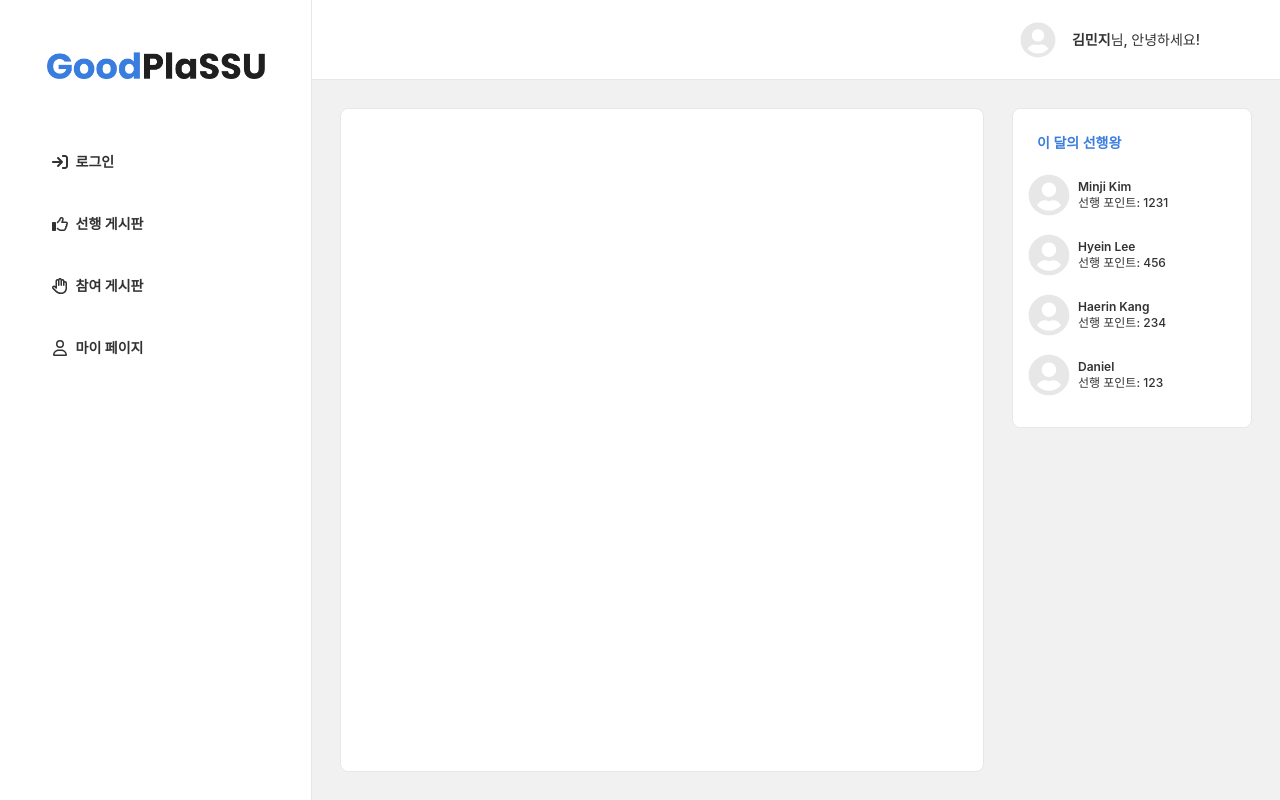
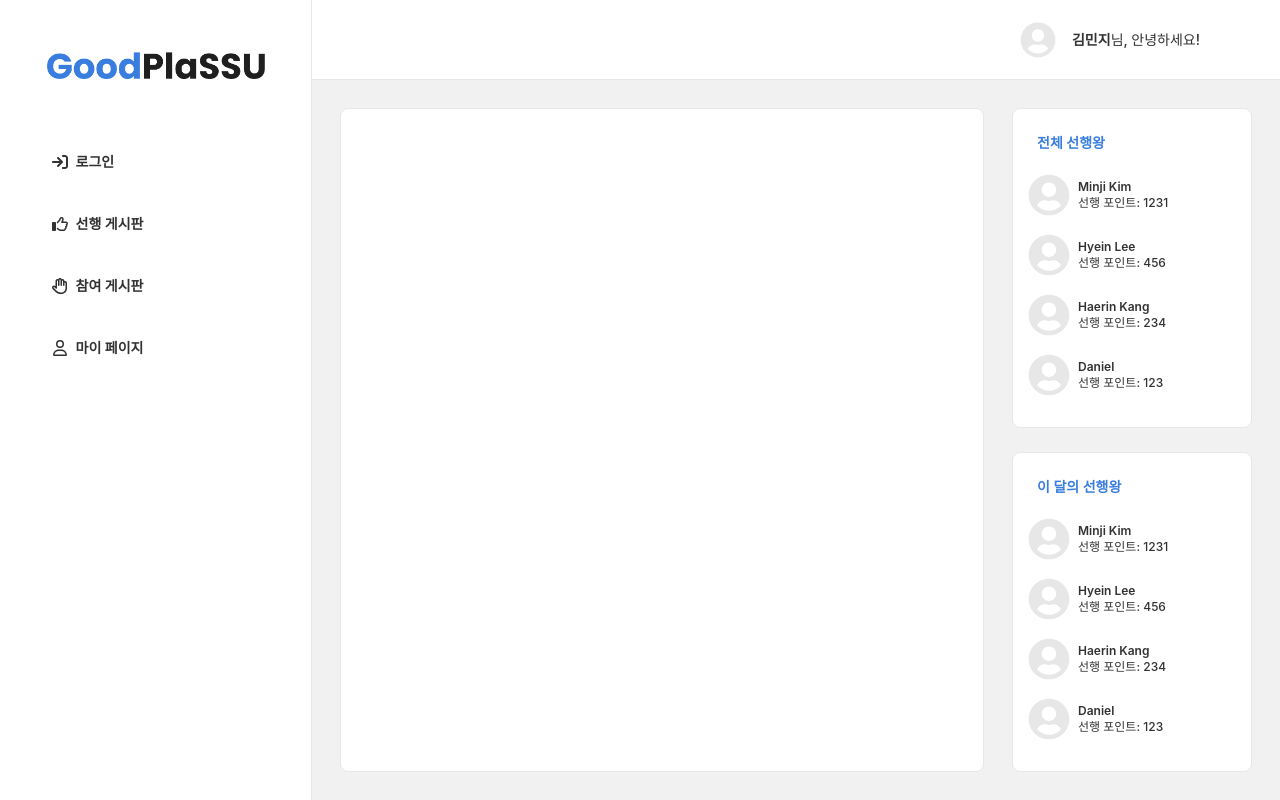
Before and after one commit to GoodPlaSSU/GoodPlaSSU-Frontend-2, a React (Create React App) app: page /mypage in a window 1280 px wide. Built offline with nearby package versions, Linux system fonts and the light colour scheme; no server answers.

Commit message:
✨ feat(topuser): 전체 선행왕 컴포넌트 생성
topuser -> totaltopuser, monthtopuser 생성

```diff
--- a/src/App.tsx
+++ b/src/App.tsx
@@ -1,9 +1,10 @@
 import "./App.css";
 import Header from "./components/Header/Header";
 import UserHeader from "./components/Common/UserHeader";
-import TopUser from "./components/Common/TopUser";
+import TotalTopUser from "./components/Common/TotalTopUser";
 import { QueryClient, QueryClientProvider } from "@tanstack/react-query";
 import PageRoute from "./components/Common/PageRoute";
+import MonthTopUser from "./components/Common/MonthTopUser";
 
 function App() {
     const queryClient = new QueryClient();
@@ -20,7 +21,10 @@ function App() {
                             <div className="h-[calc(100vh-136px)] mb-7 mx-7 overflow-scroll rounded-lg border-[1px] bg-white flex-grow">
                                 <PageRoute />
                             </div>
-                            <TopUser />
+                            <div className="flex flex-col gap-6">
+                                <TotalTopUser />
+                                <MonthTopUser />
+                            </div>
                         </div>
                     </div>
                 </div>
--- /dev/null
+++ b/src/api/TopUser.ts
@@ -0,0 +1,13 @@
+import { axiosInstance } from ".";
+
+export const getTotalTopUser = async (id: string) => {
+    const response = await axiosInstance.get(`/boards/${id}`);
+    console.log(response.data.data);
+    return response.data.data;
+};
+
+export const getMonthTopUser = async (id: string) => {
+    const response = await axiosInstance.get(`/boards/${id}`);
+    console.log(response.data.data);
+    return response.data.data;
+};
--- /dev/null
+++ b/src/components/Common/CommentWrite.tsx
@@ -0,0 +1,12 @@
+const CommentWrite = () => {
+    return (
+        <div className="h-6">
+            <textarea></textarea>
+        </div>
+    );
+
+}
+
+
+
+export default CommentWrite
--- /dev/null
+++ b/src/components/Common/MonthTopUser.tsx
@@ -0,0 +1,23 @@
+import UserPointProfile, { UserPointInfo } from "./UserPointProfile";
+
+const example: UserPointInfo[] = [
+    { name: "Minji Kim", point: 1231, profile: "" },
+    { name: "Hyein Lee", point: 456, profile: "" },
+    { name: "Haerin Kang", point: 234, profile: "" },
+    { name: "Daniel", point: 123, profile: "" },
+];
+
+const MonthTopUser = () => {
+    return (
+        <div className="w-60 h-80 mr-7 bg-white border-[1px] rounded-lg">
+            <div className="mt-6 mb-3 pl-6 text-sm font-semibold text-primary text-start">
+                이 달의 선행왕
+            </div>
+            {example.map((userinfo, index) => (
+                <UserPointProfile key={index} userinfo={userinfo} />
+            ))}
+        </div>
+    );
+};
+
+export default MonthTopUser;
--- a/src/components/Common/TopUser.tsx
+++ b/src/components/Common/TotalTopUser.tsx
@@ -7,17 +7,17 @@ const example: UserPointInfo[] = [
     { name: "Daniel", point: 123, profile: "" },
 ];
 
-const TopUser = () => {
+function TotalTopUser() {
     return (
         <div className="w-60 h-80 mr-7 bg-white border-[1px] rounded-lg">
             <div className="mt-6 mb-3 pl-6 text-sm font-semibold text-primary text-start">
-                이 달의 선행왕
+                전체 선행왕
             </div>
             {example.map((userinfo, index) => (
                 <UserPointProfile key={index} userinfo={userinfo} />
             ))}
         </div>
     );
-};
+}
 
-export default TopUser;
+export default TotalTopUser;
--- a/src/pages/PostDetail.tsx
+++ b/src/pages/PostDetail.tsx
@@ -5,6 +5,7 @@ import { getPostDetail } from "../api/PostDetail";
 import { useParams } from "react-router-dom";
 import { useEffect } from "react";
 import { useQuery } from "@tanstack/react-query";
+import CommentWrite from "../components/Common/CommentWrite";
 
 type Data = {
     id: number;
@@ -55,6 +56,7 @@ const PostDetail = () => {
                         />
                     ))}
             </div>
+            <CommentWrite />
         </div>
     );
 };
```
